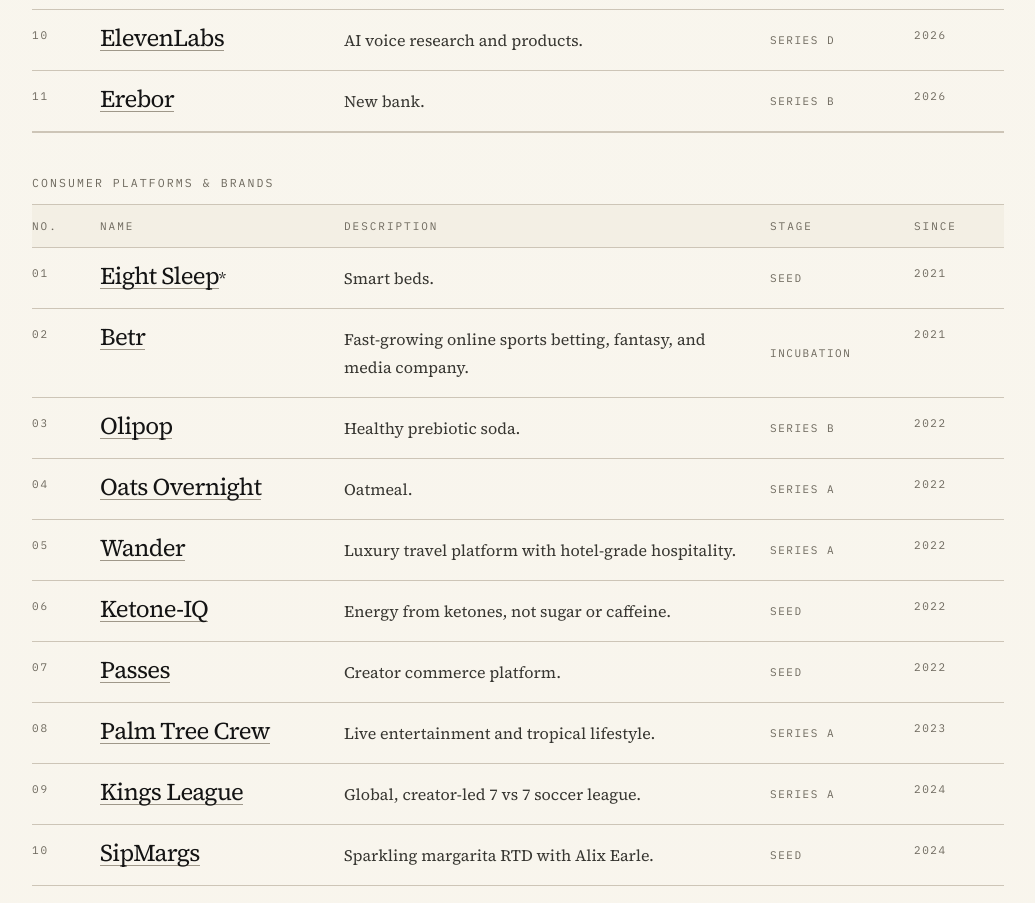
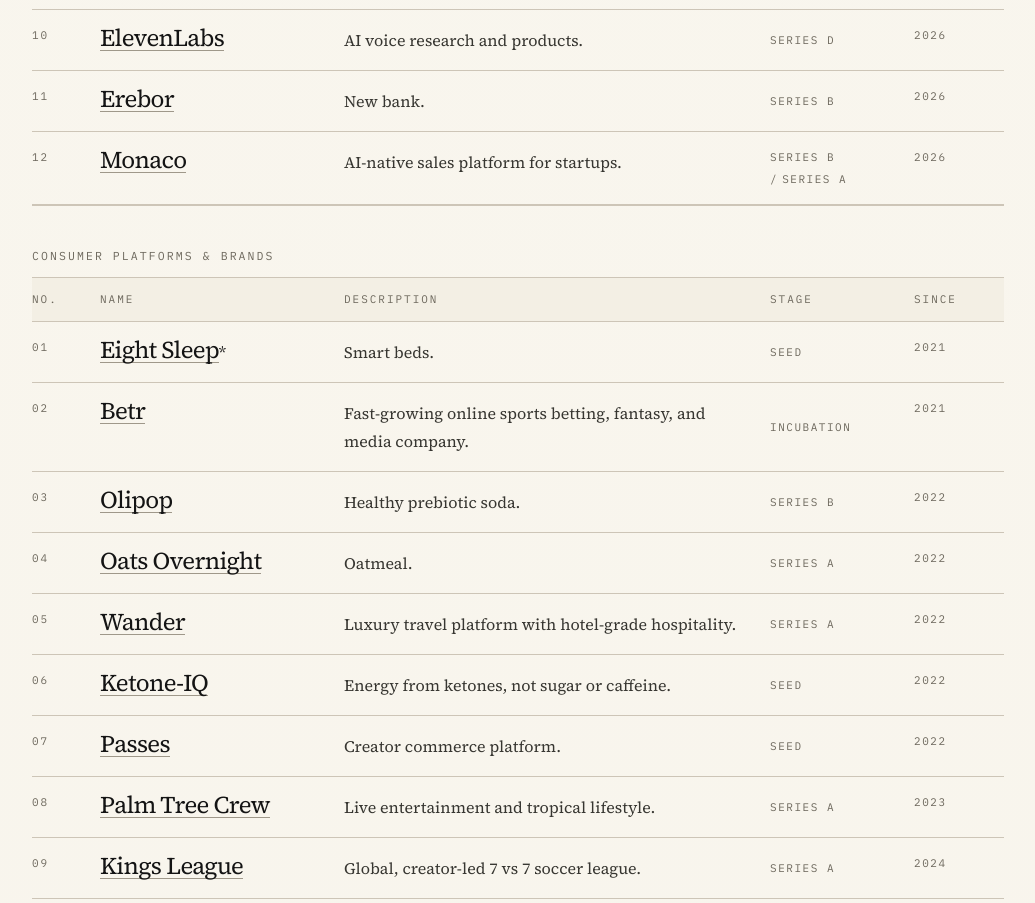
Before and after one commit to geoffreywoo/anti-fund, a Next.js app: page / in a window 1280 px wide. Shown: the part 6880-7783 px from the top of the page, without its empty margins (212-1247 px from the left). Built offline with nearby package versions, Linux system fonts and the light colour scheme.

Commit message:
Add Monaco to portfolio

```diff
--- a/components/Portfolio.tsx
+++ b/components/Portfolio.tsx
@@ -75,6 +75,13 @@
     url: "https://erebor.bank/",
     description: "New bank.",
     stage: "Series B",
+    partnered: "2026",
+  },
+  {
+    name: "Monaco",
+    url: "https://www.monaco.com/",
+    description: "AI-native sales platform for startups.",
+    stage: "Series A / Series B",
     partnered: "2026",
   },
   {
@@ -297,6 +304,7 @@
       "Ramp",
       "ElevenLabs",
       "Erebor",
+      "Monaco",
       "Cognition",
       "Lighter",
       "Polymarket",
```
Also changed, not shown: 1 other file (tests, documents, lock files or other folders).
